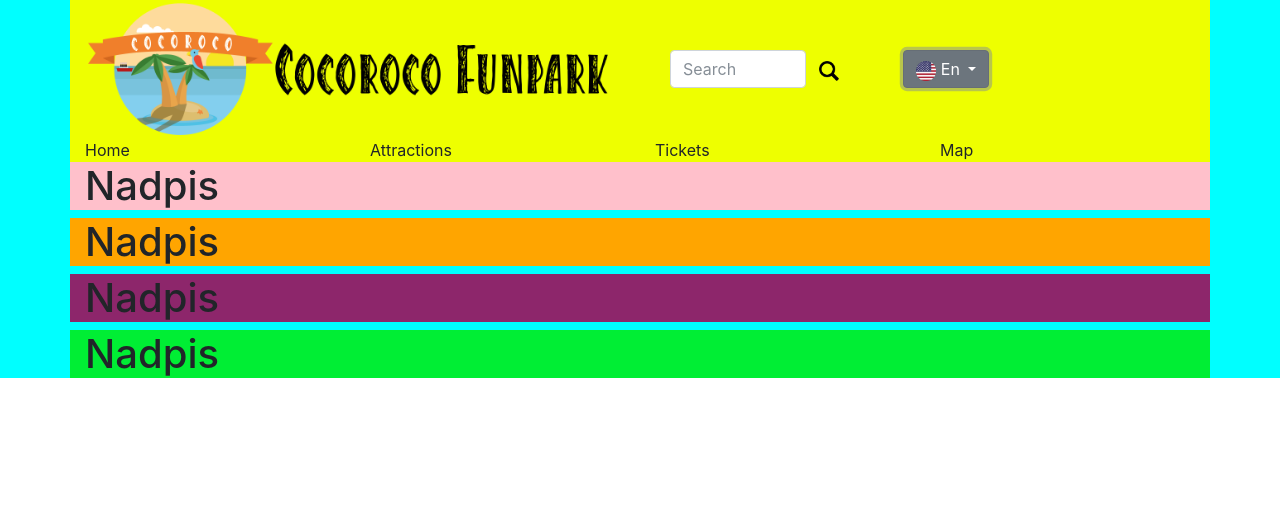
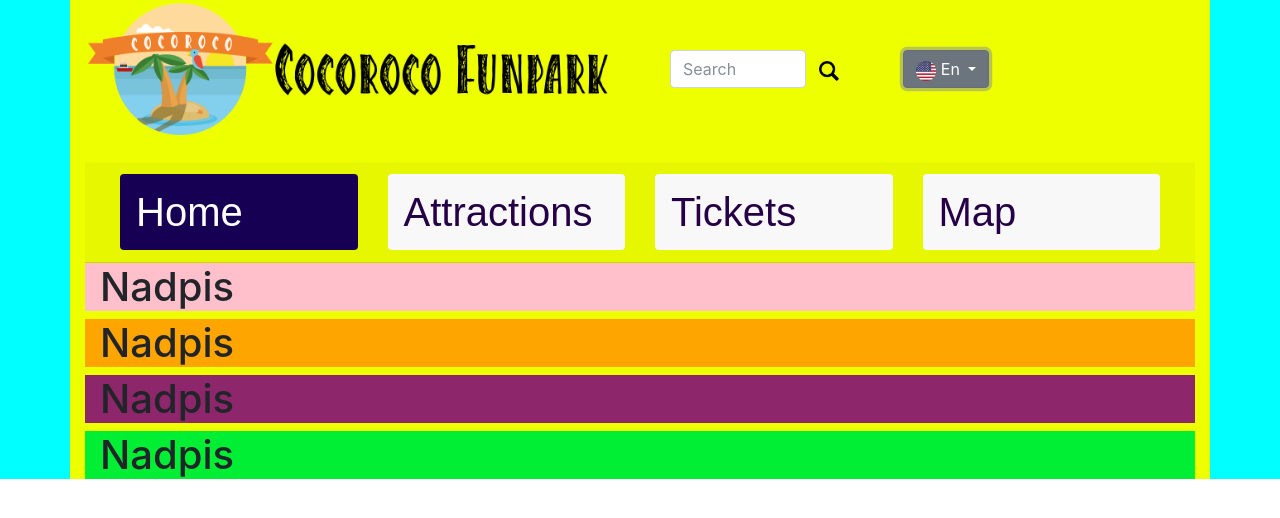
Before and after one commit to danecsvk/icp, a plain HTML site: page index.html in a window 1280 px wide. Drawn offline with nearby package versions, Linux system fonts and the light colour scheme.

Commit message:
menučko

```diff
--- a/index.html
+++ b/index.html
@@ -4,31 +4,33 @@
 
 <head>
     <meta charset="utf-8">
-
     <title>Cocoroco Fun Park</title>
     <meta name="description" content="Lunapark website.">
     <meta name="author" content="A-Team">
     <meta name="viewport" content="width=device-width, initial-scale=1, shrink-to-fit=no">
     <link rel="stylesheet" href="https://maxcdn.bootstrapcdn.com/bootstrap/4.0.0-beta.2/css/bootstrap.min.css" integrity="sha384-PsH8R72JQ3SOdhVi3uxftmaW6Vc51MKb0q5P2rRUpPvrszuE4W1povHYgTpBfshb" crossorigin="anonymous">
-
+    <link rel="stylesheet" href="public/css/styles.css">
 </head>
 
 <body>
     <div class="container-fluid main-page" style="background-color:aqua;">
 
         <div class="container header " style="background-color:rgb(238, 255, 0);">
+            <!-- header bez menu -->
             <div class="row logo align-middle">
-
+                <!-- logo -->
                 <div class="col-xs-10 col-sm-10 col-lg-6 form-inline ">
                     <a href="index.html" style="margin:3px;"><img class="img-fluid" src="public/img/logo.png" alt="Logo"></a>
                 </div>
 
+                <!-- search & lang -->
                 <div class="form-inline search-lang col-xs-10 col-sm-10 col-lg-4">
+                    <!-- search -->
                     <form class="col-8 form-inline">
                         <input class="form-control col-8" type="search" placeholder="Search" aria-label="Search">
                         <button class="btn btn-link col-2 search-button" type="submit"><img src="public/img/search.png" alt="Search Image" height="20px"></button>
                     </form>
-
+                    <!-- lang -->
                     <div class="col-2 form-inline">
                         <div class="dropdown show">
                             <a class="btn btn-secondary dropdown-toggle" href="#" role="button" id="dropdownMenuLink" data-toggle="dropdown" aria-haspopup="true" aria-expanded="false">
@@ -42,24 +44,41 @@
                             </div>
                         </div>
                     </div>
-
                 </div>
             </div>
+            <!-- header menu
             <div class="row header-menu">
-                <div class="col">
+                <div class="col nav-item">
                     Home
                 </div>
-                <div class="col">
+                <div class="col nav-item">
                     Attractions
                 </div>
-                <div class="col">
+                <div class="col nav-item">
                     Tickets
                 </div>
-                <div class="col">
+                <div class="col nav-item">
                     Map
                 </div>
+            </div>-->
+            <br>
+            <div class="card-header header-menu">
+                <ul class="nav  nav-pills">
+                    <li class="nav-item col">
+                        <a class="nav-link active" href="#">Home</a>
+                    </li>
+                    <li class="nav-item col">
+                        <a class="nav-link" href="#">Attractions</a>
+                    </li>
+                    <li class="nav-item col">
+                        <a class="nav-link" href="#">Tickets</a>
+                    </li>
+                    <li class="nav-item col">
+                        <a class="nav-link" href="#">Map</a>
+                    </li>
+                </ul>
             </div>
-        </div>
+
 
             <div class="container events" style="background-color:pink">
                 <h1>Nadpis</h1>
--- a/public/css/styles.css
+++ b/public/css/styles.css
@@ -1,3 +1,15 @@
-.search-button {
-    background-color: rgb(238, 255, 0);
+.header-menu {
+    font-size: 250%;
+    font-family: Arial, Helvetica, sans-serif;
 }
+
+.nav-pills .nav-link.active,
+.nav-pills .show>.nav-link {
+    color: rgb(255, 255, 255);
+    background-color: rgb(22, 0, 83);
+}
+
+.nav-pills .nav-link {
+    color: rgb(37, 0, 71);
+    background-color: rgb(248, 248, 248);
+}
```
Lines whose indentation alone changed are shown as unchanged.
